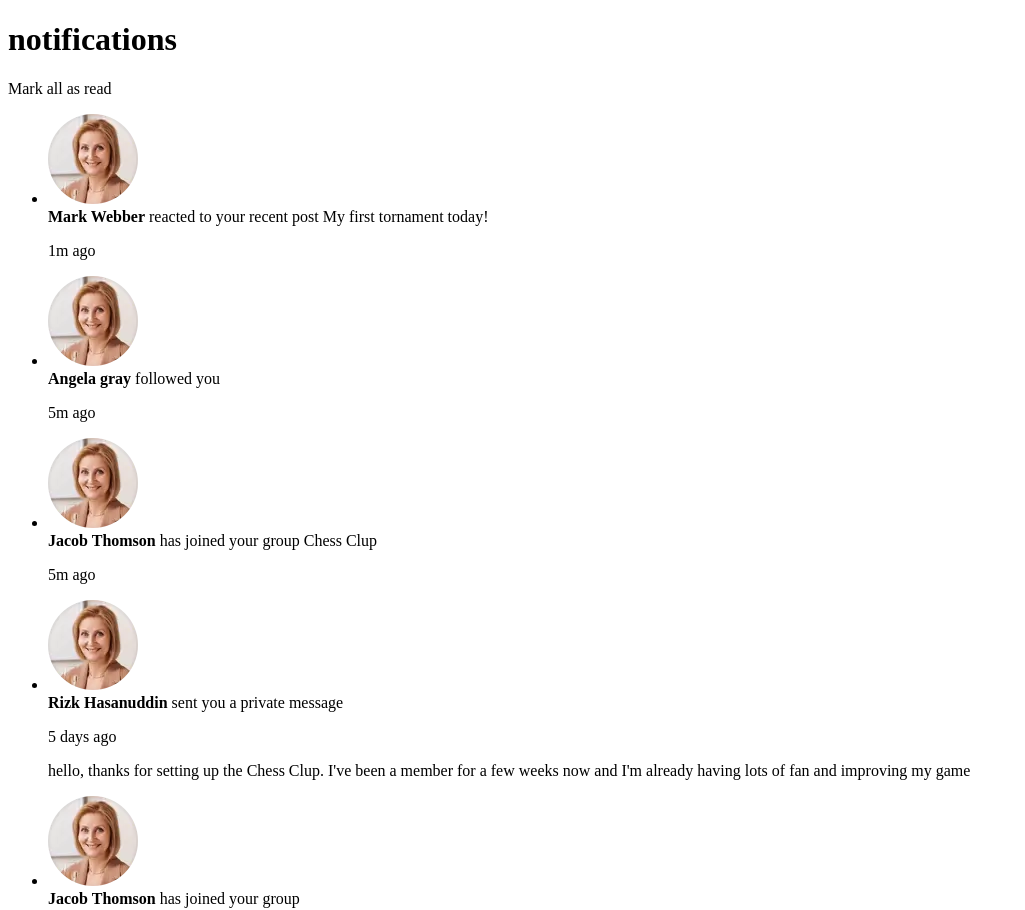
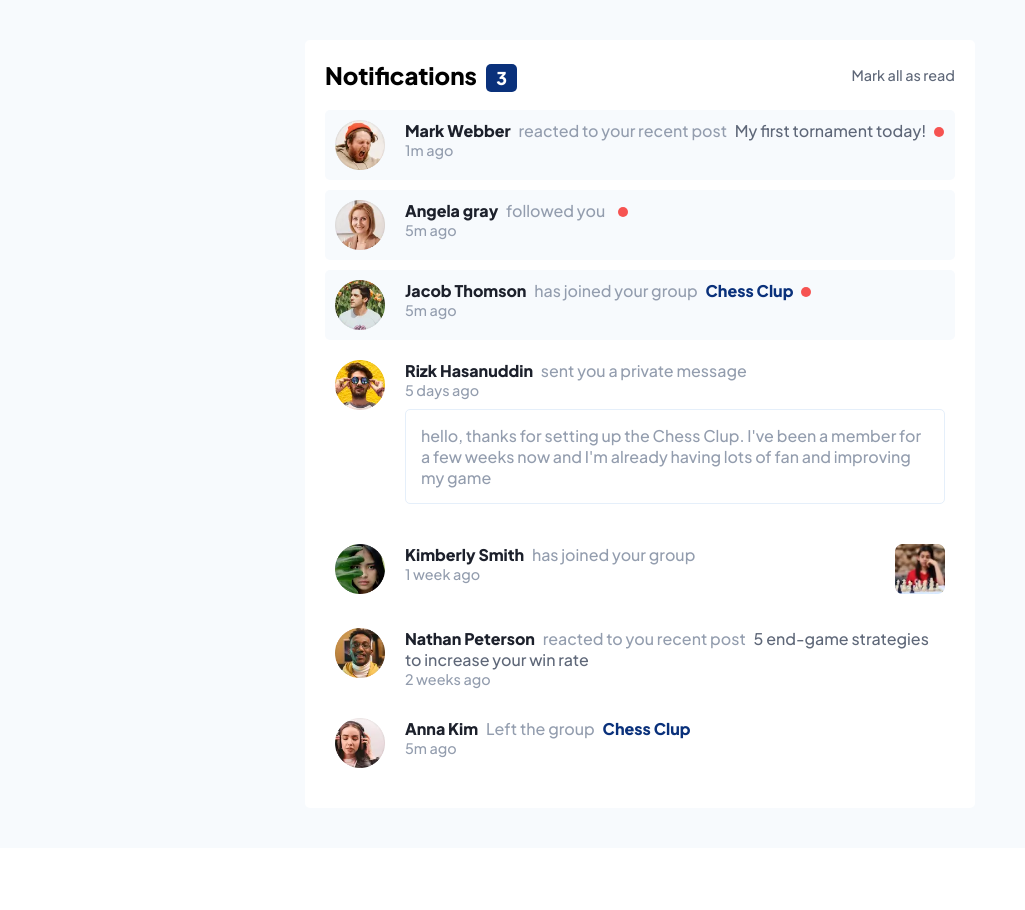
Before and after one commit to suhaybjirde/notification-page, a plain HTML site: page index.html in a window 1280 px wide. Shown: the top 910 px of the page, without its empty margins (0-1025 px from the left). After the commit the page ends 848 px from the top, so only its background shows below. Drawn offline with Linux system fonts and the light colour scheme.

Commit message:
add styling and changed placeholder to actual content

```diff
--- a/css/style.css
+++ b/css/style.css
@@ -0,0 +1,135 @@
+@import url('https://fonts.googleapis.com/css2?family=Plus+Jakarta+Sans:wght@500;800&display=swap');
+:root {
+    --primary-1: hsl(1, 90%, 64%);
+    --primary-2: hsl(219, 85%, 26%);
+
+
+
+    --neutral-50: hsl(0, 0%, 100%);
+    --neutral-100: hsl(210, 60%, 98%);
+    --neutral-200: hsl(211, 68%, 94%);
+    --neutral-300: hsl(205, 33%, 90%);
+    --neutral-400: hsl(219, 14%, 63%);
+    --neutral-500: hsl(219, 12%, 42%);
+    --neutral-600: hsl(224, 21%, 14%);
+}
+* {
+    padding: 0;
+    margin: 0;
+    box-sizing: border-box;
+}
+body {
+    font-family: 'Plus Jakarta Sans', sans-serif;
+}
+ul {
+    list-style: none;
+}
+a {
+    text-decoration: none;
+}
+img {
+    width: 100%;
+}
+main {
+    min-height: 100vh;
+    display: flex;
+    align-items: center;
+    justify-content: center;
+    background-color: var(--neutral-100);
+}
+
+.container {
+    padding: 20px;
+    max-width: 670px;
+    background-color: var(--neutral-50);
+    margin: 40px 0;
+    border-radius: 5px;
+}
+.header {
+    display: flex;
+    align-items: center;
+    justify-content: space-between;
+    margin-bottom: 10px;
+}
+.title {
+    font-size: 1.5rem;
+}
+.nf-count {
+    padding: 3px 10px;
+    background-color: var(--primary-2);
+    color: var(--neutral-50);
+    border-radius: 5px;
+    font-size: 1.1rem;
+    margin-left: 5px;
+}
+.mark-read {
+    font-size: 0.9rem;
+    color: var(--neutral-500);
+}
+
+.notifications {
+    margin-top: 20px;
+}
+.notification {
+    display: flex;
+    /* align-items: center; */
+    gap: 20px;
+    padding: 10px;
+    border-radius: 5px;
+    margin: 10px 0;
+}
+.notification.not-read  {
+    background-color: var(--neutral-100);
+}
+.nf-avatar {
+    width: 50px;
+    height: 50px;
+    flex-shrink: 0;
+}
+.name {
+    color: var(--neutral-600);
+    font-weight: 800;
+}
+.activity {
+    color: var(--neutral-400);
+    margin-inline: 5px;
+}
+.group {
+    color: var(--primary-2);
+    font-weight: 800;
+}
+.post {
+    color: var(--neutral-500);
+    font-weight: 500;
+}
+.dot {
+    width: 10px;
+    height: 10px;
+    background-color: var(--primary-1);
+    border-radius: 50%;
+    margin-left: 5px;
+    display: inline-block;
+}
+.date {
+    color: var(--neutral-400);
+    font-size: 0.9rem;
+}
+:is(.name, .post, .mark-read):hover {
+    color: var(--primary-2);
+}
+.message {
+    padding: 15px;
+    border: 0.5px solid var(--neutral-200);
+    color: var(--neutral-400);
+    border-radius: 5px;
+    margin: 10px 0;
+    transition: .4s;
+}
+.message:hover {
+    background-color: var(--neutral-200);
+    cursor: pointer;
+}
+.nf-avatar-2 {
+    width: 50px;
+    margin-left: auto;
+}
--- a/index.html
+++ b/index.html
@@ -6,26 +6,28 @@
   <meta name="viewport" content="width=device-width, initial-scale=1.0">
   <link rel="shortcut icon" href="assets/images/favicon-32x32.png" type="image/x-icon">
   <title>notification page</title>
+  <link rel="stylesheet" href="css/style.css">
 </head>
 <body>
   <main>
+    <div class="container">
 
       <div class="header">
-      <h1>notifications</h1>
-      <p class="mark-read">Mark all as read</p>
+        <h1 class="title">Notifications <span class="nf-count">3</span></h1>
+        <a href="#" class="mark-read">Mark all as read</a>
       </div>
 
       <ul class="notifications">
 
         <li class="notification not-read">
           <div class="nf-avatar">
-          <img src="assets/images/avatar-angela-gray.webp" alt="">
+            <img src="assets/images/avatar-mark-webber.webp" alt="">
           </div>
           <div class="nf-info">
             <div class="nf-content">
-            <strong class="name">Mark Webber</strong>
+              <a href="" class="name">Mark Webber</a>
               <span class="activity">reacted to your recent post</span>
-            <span class="group">My first tornament today!</span>
+              <a href="" class="post">My first tornament today!</a>
               <span class="dot"></span>
             </div>
             <p class="date">1m ago</p>
@@ -38,7 +40,7 @@
           </div>
           <div class="nf-info">
             <div class="nf-content">
-            <strong class="name">Angela gray</strong>
+              <a href="" class="name">Angela gray</a>
               <span class="activity">followed you</span>
               <span class="dot"></span>
             </div>
@@ -48,13 +50,13 @@
 
         <li class="notification not-read">
           <div class="nf-avatar">
-          <img src="assets/images/avatar-angela-gray.webp" alt="">
+            <img src="assets/images/avatar-jacob-thompson.webp" alt="">
           </div>
           <div class="nf-info">
             <div class="nf-content">
-            <strong class="name">Jacob Thomson</strong>
+              <a href="" class="name">Jacob Thomson</a>
               <span class="activity">has joined your group</span>
-            <span class="group">Chess Clup</span>
+              <a href="" class="group">Chess Clup</a>
               <span class="dot"></span>
             </div>
             <p class="date">5m ago</p>
@@ -63,11 +65,11 @@
 
         <li class="notification read">
           <div class="nf-avatar">
-          <img src="assets/images/avatar-angela-gray.webp" alt="">
+            <img src="assets/images/avatar-rizky-hasanuddin.webp" alt="">
           </div>
           <div class="nf-info">
             <div class="nf-content">
-            <strong class="name">Rizk Hasanuddin</strong>
+              <a href="" class="name">Rizk Hasanuddin</a>
               <span class="activity">sent you a private message</span>
             </div>
             <p class="date">5 days ago</p>
@@ -75,51 +77,52 @@
           </div>
         </li>
 
-      <li class="notification read">
+        <li class="notification">
           <div class="nf-avatar">
-          <img src="assets/images/avatar-angela-gray.webp" alt="">
+            <img src="assets/images/avatar-kimberly-smith.webp" alt="">
           </div>
           <div class="nf-info">
             <div class="nf-content">
-            <strong class="name">Jacob Thomson</strong>
+              <a href="" class="name">Kimberly Smith</a>
               <span class="activity">has joined your group</span>
             </div>
             <p class="date">1 week ago</p>
           </div>
           <div class="nf-avatar-2">
-          <img src="assets/images/avatar-jacob-thompson.webp" alt="">
+            <a href=""><img src="assets/images/image-chess.webp" alt=""></a>
           </div>
         </li>
 
-      <li class="notification read">
+        <li class="notification">
           <div class="nf-avatar">
-          <img src="assets/images/avatar-angela-gray.webp" alt="">
+            <img src="assets/images/avatar-nathan-peterson.webp" alt="">
           </div>
           <div class="nf-info">
             <div class="nf-content">
-            <strong class="name">Jacob Thomson</strong>
+              <a href="" class="name">Nathan Peterson</a>
               <span class="activity">reacted to you recent post</span>
-            <span class="group">5 end-game strategies to increase your win rate</span>
+              <a href="" class="post">5 end-game strategies to increase your win rate</a>
             </div>
             <p class="date">2 weeks ago</p>
           </div>
         </li>
 
-      <li class="notification not-read">
+        <li class="notification">
           <div class="nf-avatar">
-          <img src="assets/images/avatar-angela-gray.webp" alt="">
+            <img src="assets/images/avatar-anna-kim.webp" alt="">
           </div>
           <div class="nf-info">
             <div class="nf-content">
-            <strong class="name">Anna Kim</strong>
+              <a href="" class="name">Anna Kim</a>
               <span class="activity">Left the group</span>
-            <span class="group">Chess Clup</span>
+              <a href="" class="group">Chess Clup</a>
             </div>
             <p class="date">5m ago</p>
           </div>
         </li>
 
       </ul>
+    </div>
   </main>
 </body>
 </html>
```
Lines whose indentation alone changed are shown as unchanged.
